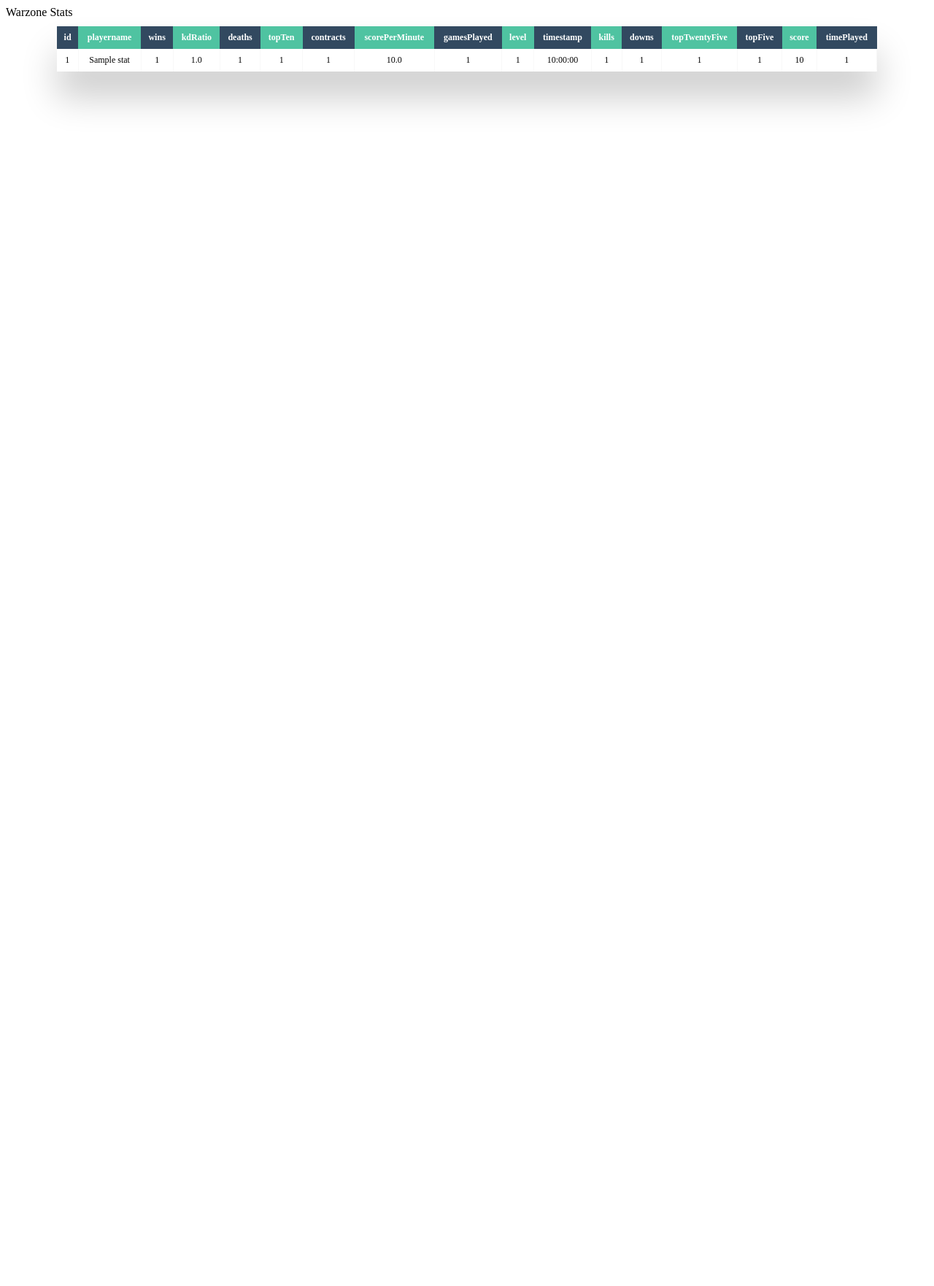
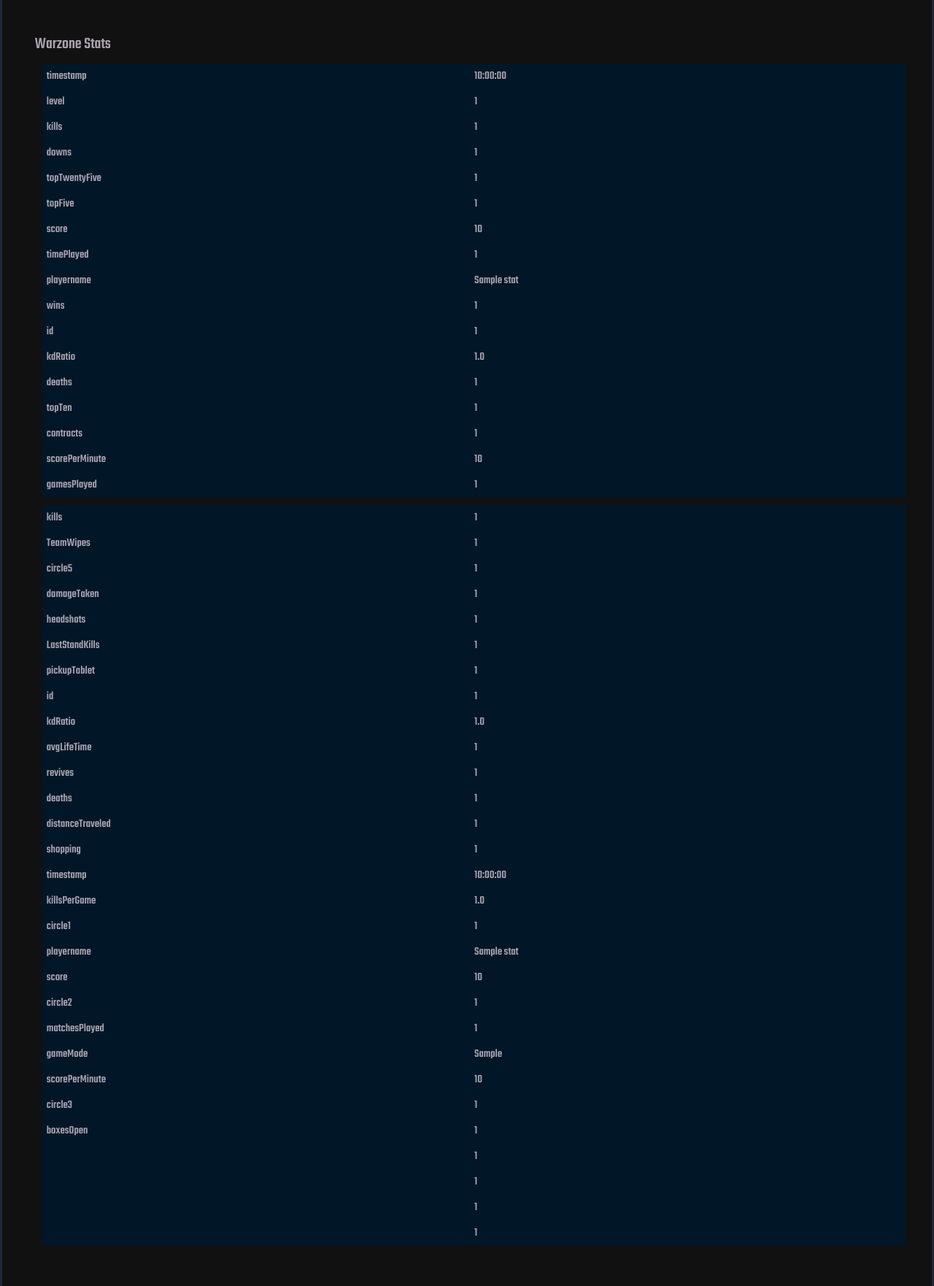
Before and after one commit to JoJoPuppe/ronnie_stats, a Flask app: page / in a window 1280 px wide. Shown: the whole page at 73% size. Before the commit the page ends 149 px from the top, so only its background shows below. Run offline with Flask 2, Linux system fonts and the light colour scheme; tables that the repository leaves empty hold one stand-in row (values such as "Sample post").

Commit message:
added weekly stats

```diff
--- a/app/print_test_stats.py
+++ b/app/print_test_stats.py
@@ -1,7 +1,7 @@
 from get_warzone_stats import WarzoneStats
 import json
 
-data_obj = WarzoneStats("jojopuppe")
+data_obj = WarzoneStats("dlt_orko")
 data_obj.collect_data()
 json_data = data_obj.player_stats
 
--- a/app/routes.py
+++ b/app/routes.py
@@ -2,19 +2,35 @@
 from app import db
 from datetime import datetime
 from sqlalchemy import func
-from app.models import LifeTimeStats
+from app.models import LifeTimeStats, WeeklyStats
 from flask import render_template
-from .get_warzone_stats import WarzoneStats
+
+from app.convert_stats import DataConverter
+
+@app.route('/stats')
+def stats():
+    data = DataConverter()
+    life_time_table = data.create_LT_table()
+    wk_trio_table = data.create_WK_table('TRIO')
+    wk_quad_table = data.create_WK_table('QUAD')
+    wk_solo_table = data.create_WK_table('SOLO')
+
+    return render_template('stats.html', stats=life_time_table, wk_trio_stats=wk_trio_table,
+                                            wk_quad_stats=wk_quad_table, wk_solo_stats=wk_solo_table)
+
 
 @app.route('/')
 @app.route('/index')
 def index():
     query_list = LifeTimeStats.query.group_by(LifeTimeStats.playername).having(func.max(LifeTimeStats.timestamp))
 
+    query_weekly = WeeklyStats.query.group_by(WeeklyStats.gameMode).group_by(WeeklyStats.playername).having(func.max(WeeklyStats.timestamp))
+
     player_stat_list = []
     for player in query_list:
         player_stats = vars(player)
-        del player_stats['_sa_instance_state']
+        if '_sa_instance_state' in player_stats:
+            del player_stats['_sa_instance_state']
 
         for k, v in player_stats.items():
             if k == 'kdRatio':
@@ -25,5 +41,26 @@
                 player_stats[k] = v
         player_stat_list.append(player_stats)
 
-    print(player_stat_list)
-    return render_template('index.html', stats=player_stat_list)
+    weekly_stats_list = []
+    for player in query_weekly:
+        weekly_stat = vars(player)
+        if '_sa_instance_state' in weekly_stat:
+            del weekly_stat['_sa_instance_state']
+
+        for k, v in weekly_stat.items():
+            if k == 'kdRatio':
+                v = round(v, 2)
+                weekly_stat[k] = v
+            if k == 'scorePerMinute':
+                v = round(v, 2)
+                weekly_stat[k] = v
+            if k == 'killsPerGame':
+                v = round(v, 2)
+                weekly_stat[k] = v
+            if k == 'timestamp':
+                v = v.strftime("%H:%M:%S")
+                weekly_stat[k] = v
+
+        weekly_stats_list.append(weekly_stat)
+
+    return render_template('index.html', stats=player_stat_list, weekly_stats=weekly_stats_list)
--- /dev/null
+++ b/app/static/rtable.css
@@ -0,0 +1,125 @@
+/*
+Generic Styling, for Desktops/Laptops  011627-071c2d-172938-2db7c4-e71d36
+*/
+
+
+@import url(https://fonts.googleapis.com/css2?family=Teko:wght@300;500;700);
+
+table {
+  width: 100%;
+  border-collapse: collapse;
+  margin: 10px;
+}
+/* Zebra striping */
+tr:nth-of-type(odd) {
+  background: #011627;
+}
+tr {
+  background: #071c2d;
+}
+th {
+  background: #001020;
+  color: #AA2A38;
+  font-weight: bold;
+}
+td, th {
+  padding: 6px;
+  border-bottom: 1px solid #172938;
+  text-align: left;
+}
+
+/* Page styling
+================================== */
+
+html {
+  height: 100%;
+  background-color: #111;
+}
+body {
+  box-sizing: border-box;
+  min-height: 100%;
+  margin: 0 auto;
+  padding: 2em;
+  max-width: 1400px;
+  font-family: 'Teko', sans-serif;
+  font-size: 1.4em;
+  color:#A7A1AE;
+  background-color:#111;
+  border: solid #1F2739;
+  border-top: none; border-bottom: none;
+}
+h1 {
+  margin: 0;
+}
+
+/*
+Max width before this PARTICULAR table gets nasty
+This query will take effect for any screen smaller than 760px
+and also iPads specifically.
+*/
+@media
+only screen and (max-width: 760px),
+(min-device-width: 768px) and (max-device-width: 1024px)  {
+
+	/* Force table to not be like tables anymore */
+	table, thead, tbody, th, td, tr {
+		display: block;
+	}
+
+	/* Hide table headers (but not display: none;, for accessibility) */
+	thead tr {
+		position: absolute;
+		top: -9999px;
+		left: -9999px;
+	}
+
+	tr { border: solid @bw #1F2739; }
+
+	td {
+		/* Behave  like a "row" */
+		border: none;
+		/*border-bottom: 1px solid #FF2739; */
+		position: relative;
+		padding-left: 50%;
+	}
+
+	td:before {
+		/* Now like a table header */
+		position: absolute;
+		/* Top/left values mimic padding */
+		top: 6px;
+		left: 6px;
+		width: 45%;
+		padding-right: 10px;
+		white-space: nowrap;
+	}
+
+	/*
+	Label the data
+	*/
+	td:nth-of-type(1):before { content: attr(data-title); }
+	td:nth-of-type(2):before { content: attr(data-title); }
+	td:nth-of-type(3):before { content: attr(data-title); }
+	td:nth-of-type(4):before { content: attr(data-title); }
+	td:nth-of-type(5):before { content: attr(data-title); }
+	td:nth-of-type(6):before { content: attr(data-title); }
+	td:nth-of-type(7):before { content: attr(data-title); }
+	td:nth-of-type(8):before { content: attr(data-title); }
+	td:nth-of-type(9):before { content: attr(data-title); }
+	td:nth-of-type(10):before { content: attr(data-title); }
+  td:nth-of-type(11):before { content: attr(data-title); }
+  td:nth-of-type(12):before { content: attr(data-title); }
+  td:nth-of-type(13):before { content: attr(data-title); }
+  td:nth-of-type(14):before { content: attr(data-title); }
+  td:nth-of-type(15):before { content: attr(data-title); }
+  td:nth-of-type(16):before { content: attr(data-title); }
+  td:nth-of-type(17):before { content: attr(data-title); }
+  td:nth-of-type(18):before { content: attr(data-title); }
+  td:nth-of-type(19):before { content: attr(data-title); }
+  td:nth-of-type(20):before { content: attr(data-title); }
+  td:nth-of-type(21):before { content: attr(data-title); }
+  td:nth-of-type(22):before { content: attr(data-title); }
+  td:nth-of-type(23):before { content: attr(data-title); }
+  td:nth-of-type(24):before { content: attr(data-title); }
+  td:nth-of-type(25):before { content: attr(data-title); }
+}
--- a/app/templates/index.html
+++ b/app/templates/index.html
@@ -1,12 +1,11 @@
 <html>
   <head>
-    <link rel="stylesheet" href="{{ url_for('static', filename='table.css') }}">
+    <link rel="stylesheet" href="{{ url_for('static', filename='rtable.css') }}">
     <titel>Warzone Stats</titel>
 
   </head>
   <body>
-    <div class="table-wrapper">
-    <table class="fl-table">
+    <table>
       <thead>
       <tr>
         {% for key, value in stats[0].items() %}
@@ -19,7 +18,26 @@
 
       <tr>
         {% for key, value in player.items() %}
-          <td>{{ value }}</td>
+        <td data-title="{{ key }}">{{ value }}</td>
+        {% endfor %}
+      </tr>
+      {% endfor %}
+      </tbody>
+    </table>
+    <table>
+      <thead>
+      <tr>
+        {% for key, value in weekly_stats[0].items() %}
+        <th>{{ key }}</th>
+        {% endfor %}
+      </tr>
+      </thead>
+      </tbody>
+      {% for player in weekly_stats %}
+
+      <tr>
+        {% for key, value in player.items() %}
+        <td data-title="{{ key }}">{{ value }}</td>
         {% endfor %}
       </tr>
       {% endfor %}
```
Also changed, not shown: app/convert_stats.py (added, +78 -0 lines), app/get_warzone_stats.py (+38 -6 lines), app/models.py (+36 -2 lines), app/templates/stats.html (added, +89 -0 lines), app/update_database.py (+38 -5 lines).
